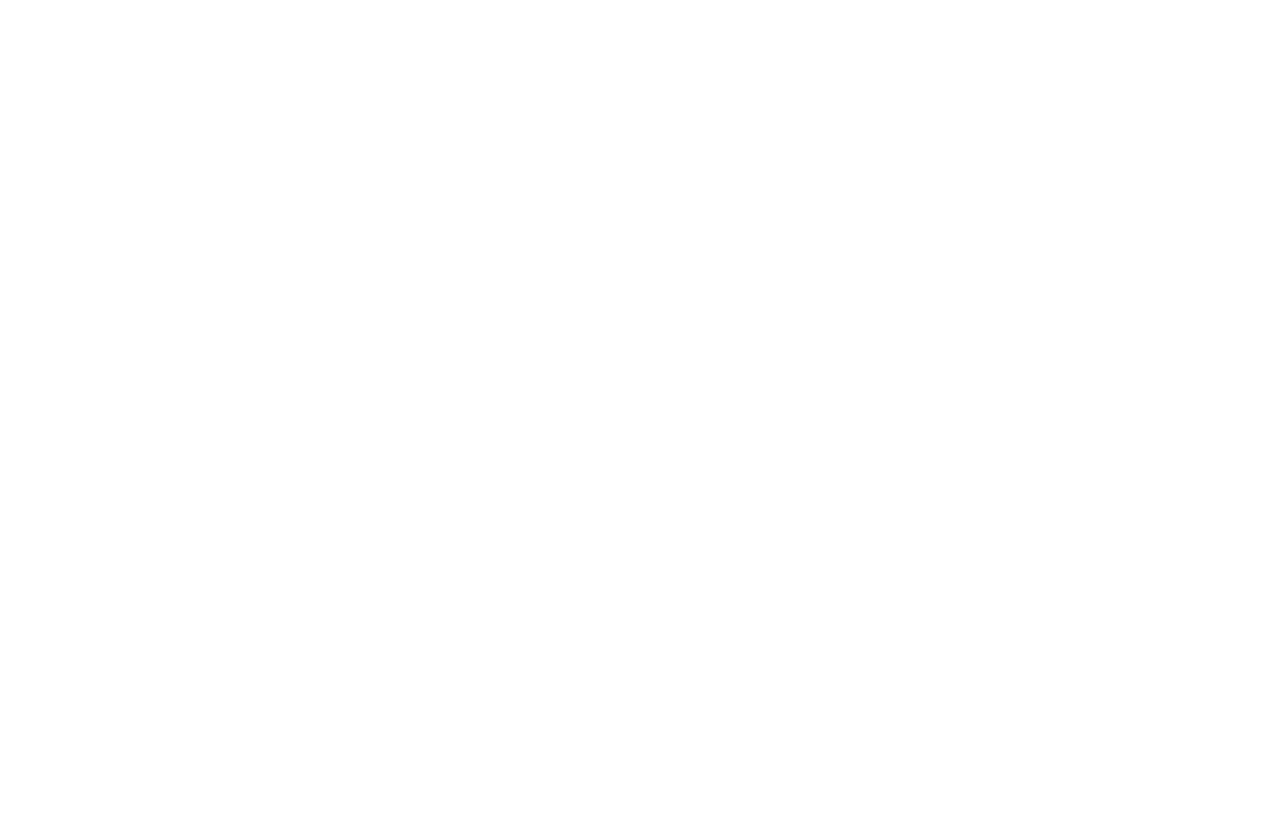
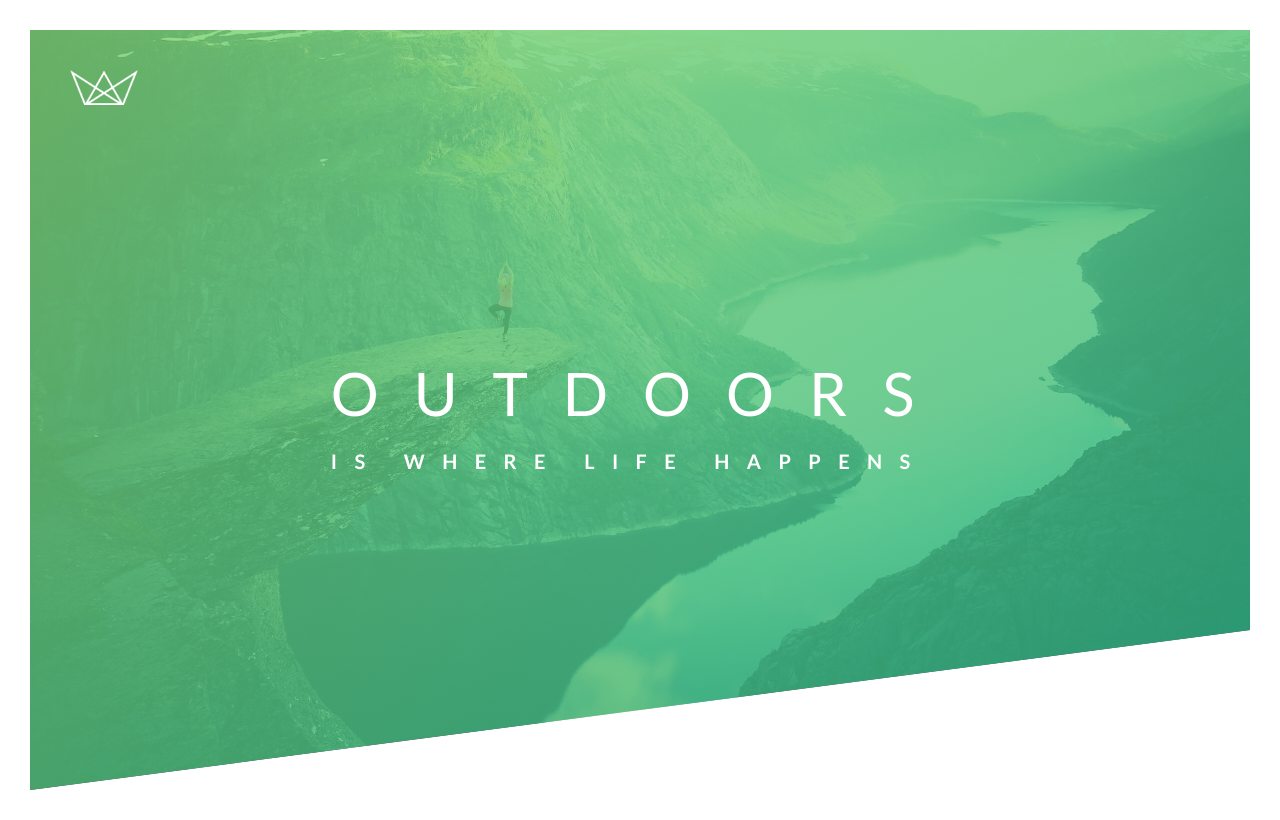
Before and after one commit to nublson/Natours, a Gatsby site: page / in a window 1280 px wide. Built offline with nearby package versions, Linux system fonts and the light colour scheme; Gatsby itself is replaced by a stand-in of ours.

Commit message:
feat: Building the Header

```diff
--- a/src/css/style.css
+++ b/src/css/style.css
@@ -29,3 +29,56 @@ body {
     color: #777;
     padding: 3rem;
 }
+
+.header {
+    position: relative;
+    height: 95vh;
+    background-image: linear-gradient(
+            to right bottom,
+            rgba(126, 213, 111, 0.8),
+            rgba(40, 180, 133, 0.8)
+        ),
+        url(../img/hero.jpg);
+    background-size: cover;
+    background-position: top;
+
+    clip-path: polygon(0 0, 100% 0, 100% 75vh, 0 100%);
+}
+
+.logo-box {
+    position: absolute;
+    top: 4rem;
+    left: 4rem;
+}
+
+.logo {
+    height: 3.5rem;
+}
+
+.text-box {
+    position: absolute;
+    top: 50%;
+    left: 50%;
+    transform: translate(-50%, -50%);
+}
+
+.heading-primary {
+    color: #fff;
+    text-transform: uppercase;
+}
+
+.heading-primary > * {
+    display: block;
+}
+
+.heading-primary--main {
+    font-size: 6rem;
+    font-weight: 400;
+    letter-spacing: 3.5rem;
+}
+
+.heading-primary--sub {
+    font-size: 2rem;
+    font-weight: 700;
+    letter-spacing: 1.74rem;
+}
--- a/src/sections/header.js
+++ b/src/sections/header.js
@@ -1,7 +1,24 @@
 import React from "react"
 
+import logo from "../img/logo-white.png"
+
 const Header = () => {
-    return <header className="header"></header>
+    return (
+        <header className="header">
+            <div className="logo-box">
+                <img src={logo} alt="Logo" className="logo" />
+            </div>
+
+            <div className="text-box">
+                <h1 className="heading-primary">
+                    <span className="heading-primary--main">Outdoors</span>{" "}
+                    <span className="heading-primary--sub">
+                        is where life happens
+                    </span>
+                </h1>
+            </div>
+        </header>
+    )
 }
 
 export default Header
```
